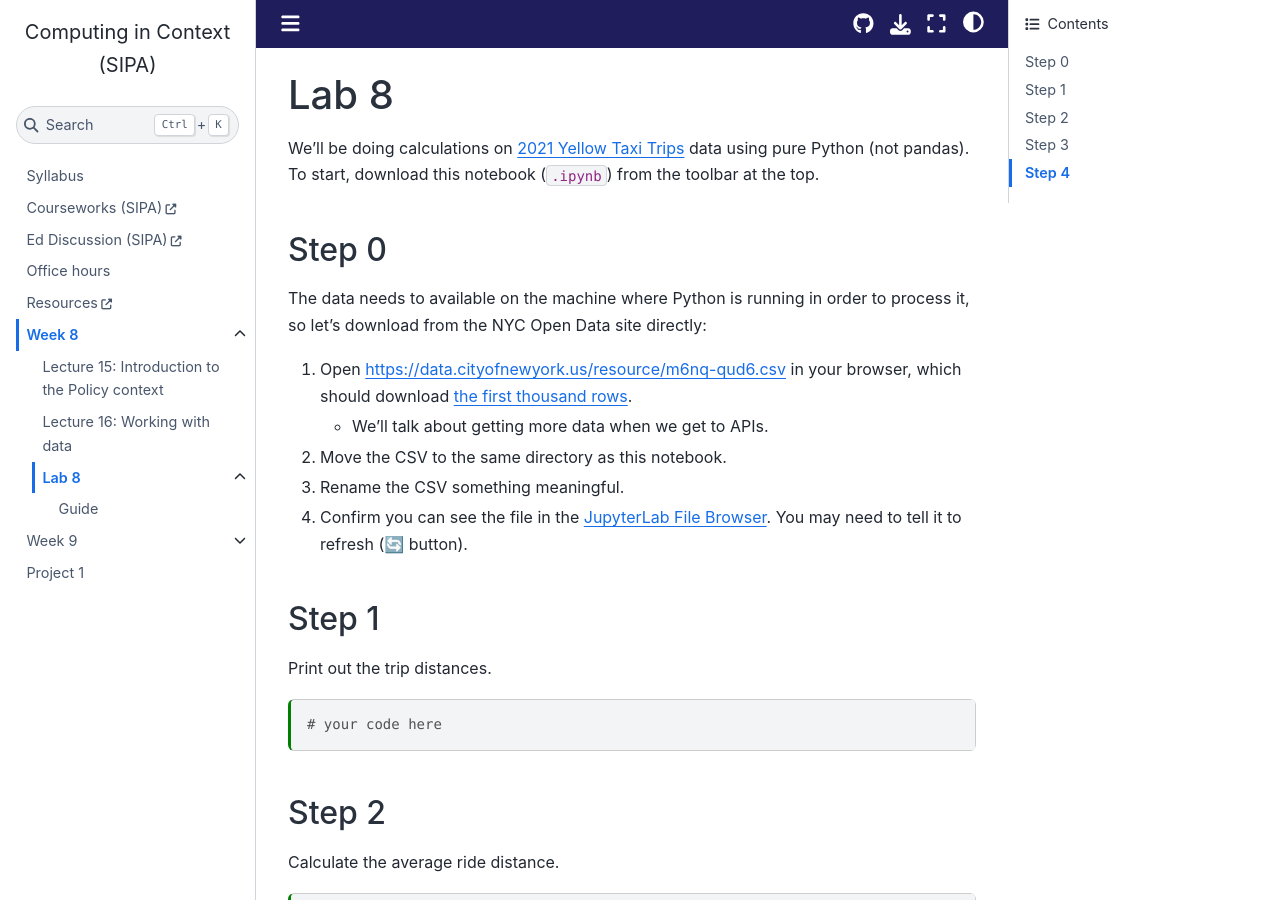
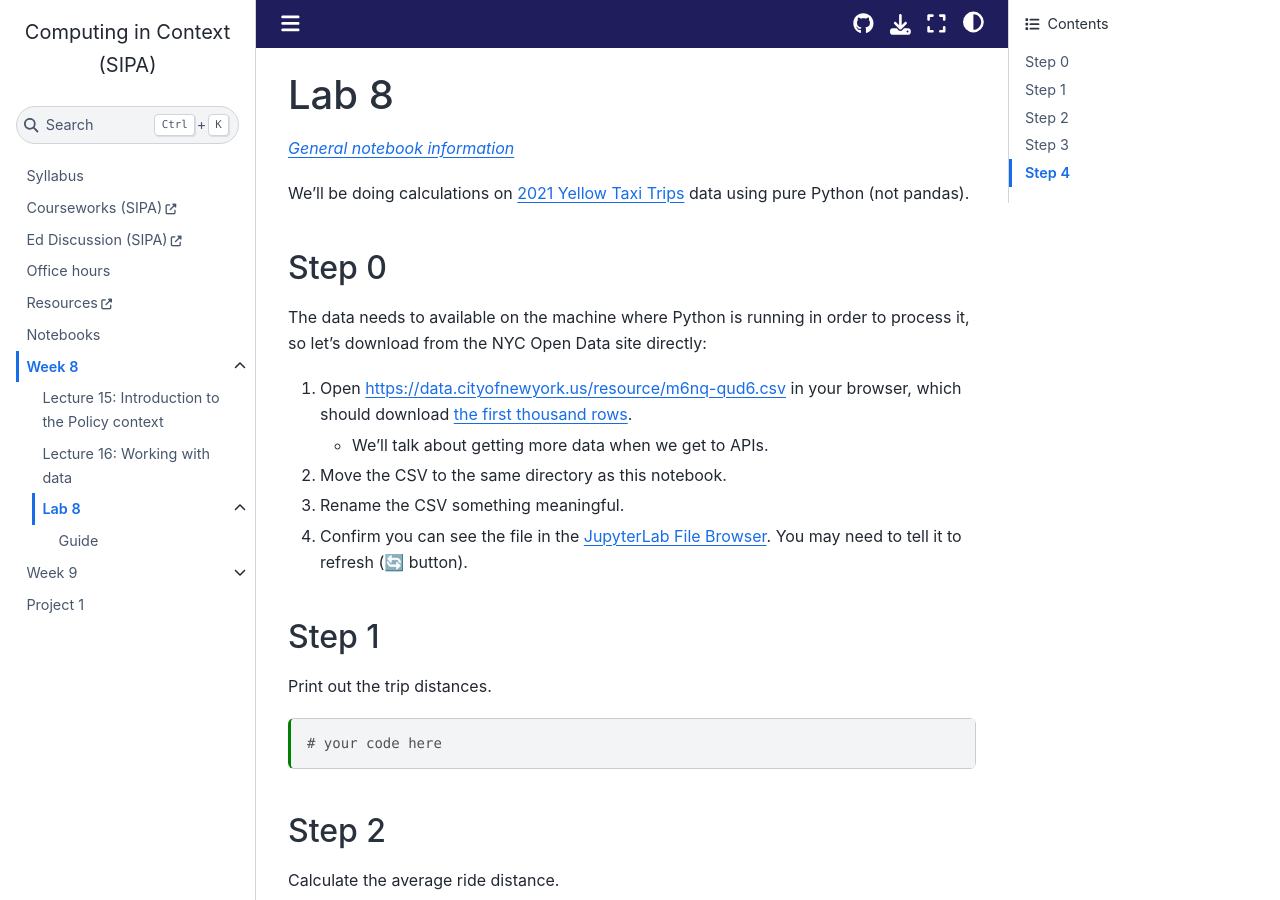
Before and after one commit to afeld/computing-in-context, a Jupyter Book: the page built from lab_8.ipynb, in a window 1280 px wide and 900 px high. Built offline with Jupyter Book 1.0.4 settings and Sphinx 7.4.7 and the Sphinx Book theme 1.1.4, drawn with Linux system fonts in a browser that asks for light colours; some of the changed lines change nothing that is shown.

Commit message:
add standalone page around working with notebooks

```diff
--- a/_toc.yml
+++ b/_toc.yml
@@ -13,6 +13,7 @@
   - file: office_hours
   - url: https://python-public-policy.afeld.me/en/columbia/resources.html
     title: Resources
+  - file: notebooks
   - file: week_8
     sections:
       - file: lecture_15
--- /dev/null
+++ b/notebooks.md
@@ -0,0 +1,18 @@
+# Notebooks
+
+This site is built from Jupyter notebooks and Markdown files using [Jupyter Book](https://jupyterbook.org/). You can take a look at [the source code](https://github.com/afeld/computing-in-context), if curious.
+
+## Downloading notebooks
+
+For lecture slides / labs, download the page as a notebook to work with it locally.
+
+1. Open the page for the Homework/Lecture on this site.
+   - For example: [Lab 8](lab_8.ipynb)
+1. Hover over the download icon (⬇️) in the toolbar at the top.
+   - Feel free to move it to whatever folder you like.
+1. You may then see the [notebook JSON](https://nbformat.readthedocs.io/en/latest/format_description.html) - go to:
+   1. `File` menu
+   1. `Save Page As...`
+1. [Open the notebook in JupyterLab.](https://jupyterlab.readthedocs.io/en/latest/user/files.html#opening-files)
+
+That is now your own copy; you can execute/add cells as you like, including adding your own notes in [Markdown cells](https://jupyter-notebook.readthedocs.io/en/stable/examples/Notebook/Working%20With%20Markdown%20Cells.html). For Labs, the intention is for you to turn in the template via Gradescope, filled in with your code.
```
Also changed, not shown: lab_8.ipynb, lecture_16.ipynb.
